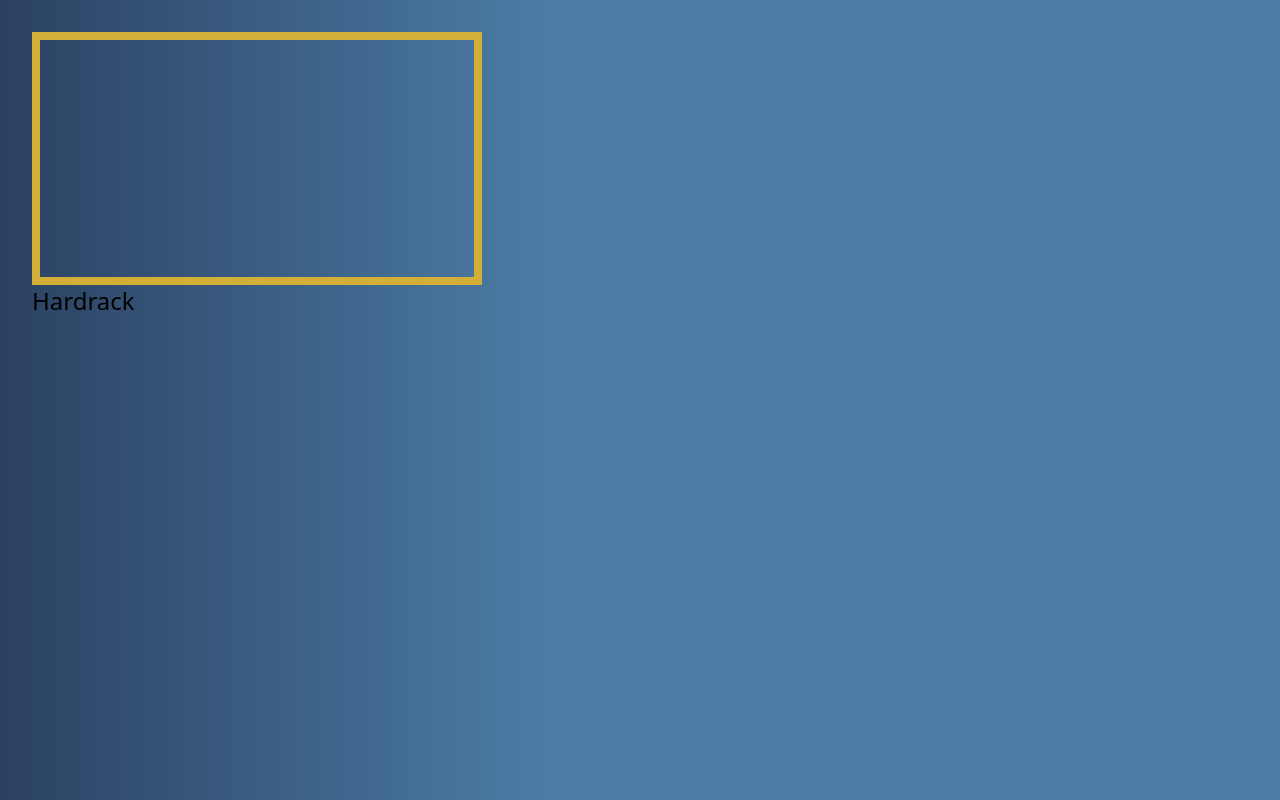
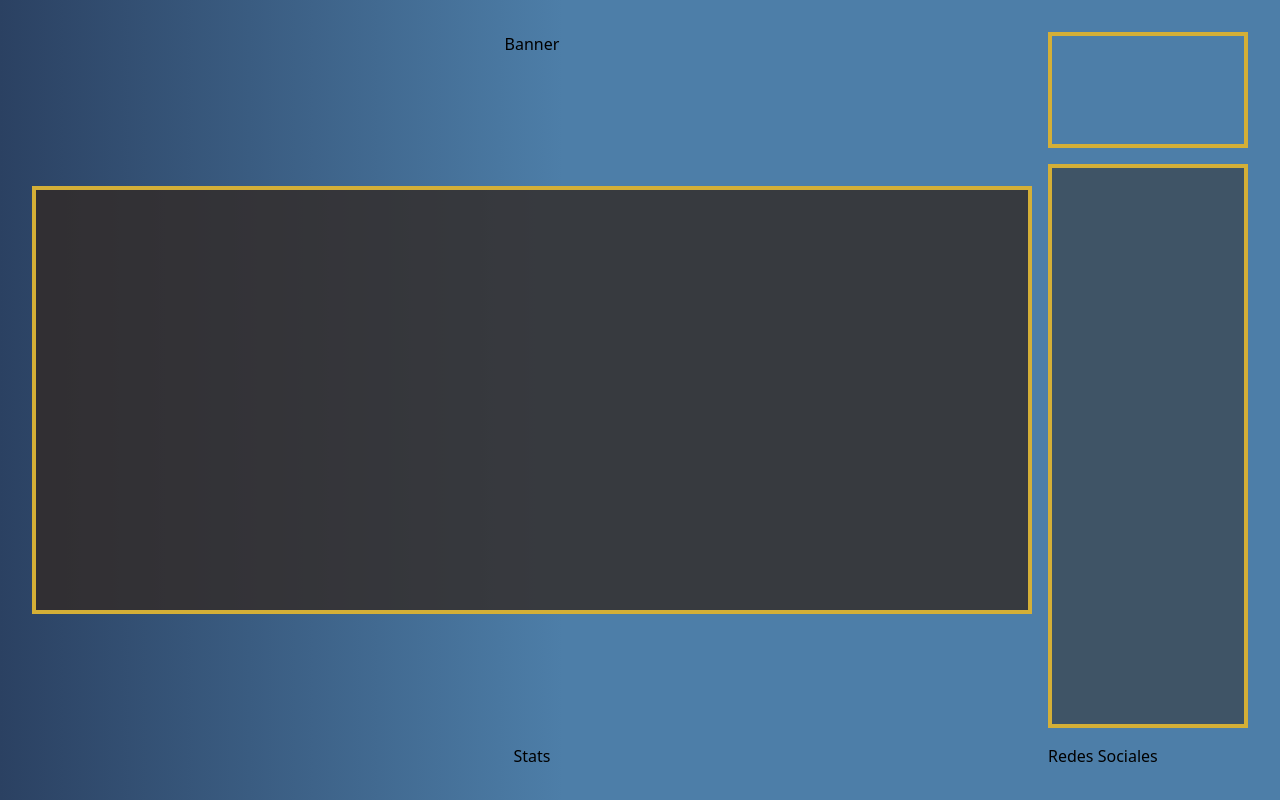
Before and after one commit to RageHardrack/overlay-hardrack-obs, a Nuxt app: page /main-show in a window 1280 px wide. Built offline with nearby package versions, Linux system fonts and the light colour scheme.

Commit message:
Feat: Created basic frame layout for main show

```diff
--- a/app.vue
+++ /dev/null
@@ -1,6 +0,0 @@
-<template>
-  <div class="p-8">
-    <CamFrame />
-    <BrandTitle />
-  </div>
-</template>
--- a/assets/css/tailwind.css
+++ b/assets/css/tailwind.css
@@ -12,3 +12,7 @@ body {
   min-height: 100vh;
   overflow: hidden;
 }
+
+.frame-border {
+  @apply border-4 border-gold overflow-hidden;
+}
--- a/components/Cam/Frame.vue
+++ b/components/Cam/Frame.vue
@@ -1,5 +1,5 @@
 <script setup lang="ts"></script>
 
 <template>
-  <div class="border-8 border-gold w-[450px] aspect-video"></div>
+  <div class="frame-border w-full aspect-[4/3]"></div>
 </template>
--- /dev/null
+++ b/components/Chat/Frame.vue
@@ -0,0 +1,3 @@
+<template>
+    <div class="frame-border h-full bg-black-coffee/50"></div>
+</template>
--- /dev/null
+++ b/components/Screen/Frame.vue
@@ -0,0 +1,3 @@
+<template>
+    <div class="w-full bg-black-coffee/80 frame-border aspect-[21/9]"></div>
+</template>
--- /dev/null
+++ b/layouts/default.vue
@@ -0,0 +1,5 @@
+<template>
+  <div class="">
+    <slot />
+  </div>
+</template>
--- /dev/null
+++ b/layouts/main.vue
@@ -0,0 +1,5 @@
+<template>
+  <div class="flex p-8 w-screen h-screen gap-x-4">
+    <slot />
+  </div>
+</template>
--- /dev/null
+++ b/pages/index.vue
@@ -0,0 +1,3 @@
+<template>
+    <div></div>
+</template>
--- /dev/null
+++ b/pages/main-show.vue
@@ -0,0 +1,15 @@
+<template>
+  <NuxtLayout name="main">
+    <section class="flex flex-col w-10/12 items-center justify-between">
+      <div>Banner</div>
+      <ScreenFrame />
+      <div>Stats</div>
+    </section>
+
+    <section class="w-2/12 flex flex-col space-y-4">
+      <CamFrame />
+      <ChatFrame />
+      <div>Redes Sociales</div>
+    </section>
+  </NuxtLayout>
+</template>
--- a/tailwind.config.js
+++ b/tailwind.config.js
@@ -14,6 +14,10 @@ module.exports = {
           gold: "#D4AF37",
           "black-coffee": "#322A26",
           bone: "#E0DDCF",
+        },
+        aspectRatio: {
+          '4/3': '4 / 3',
+          '21/9': '21 / 9',
         },
       },
       keyframes: {
```
